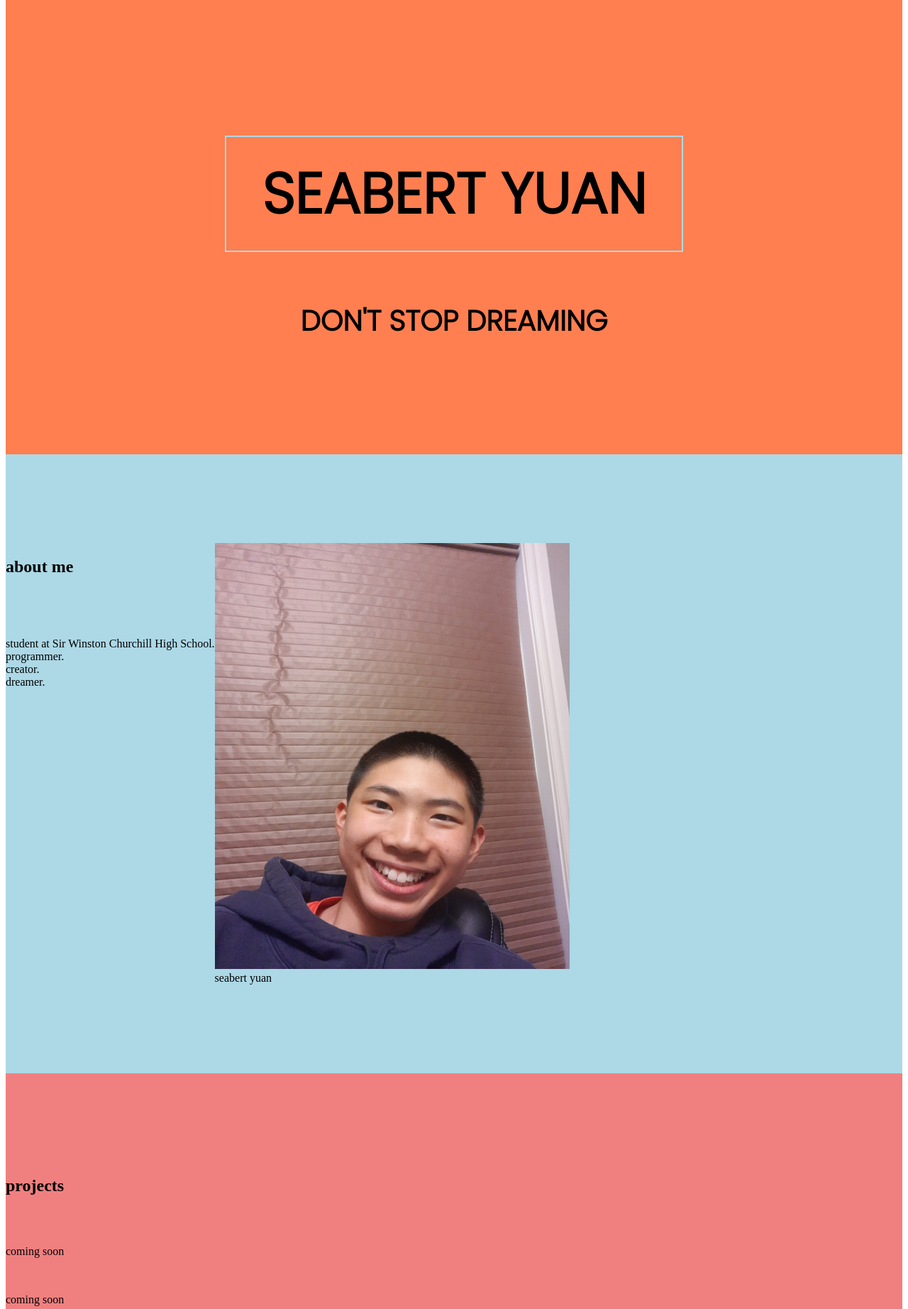
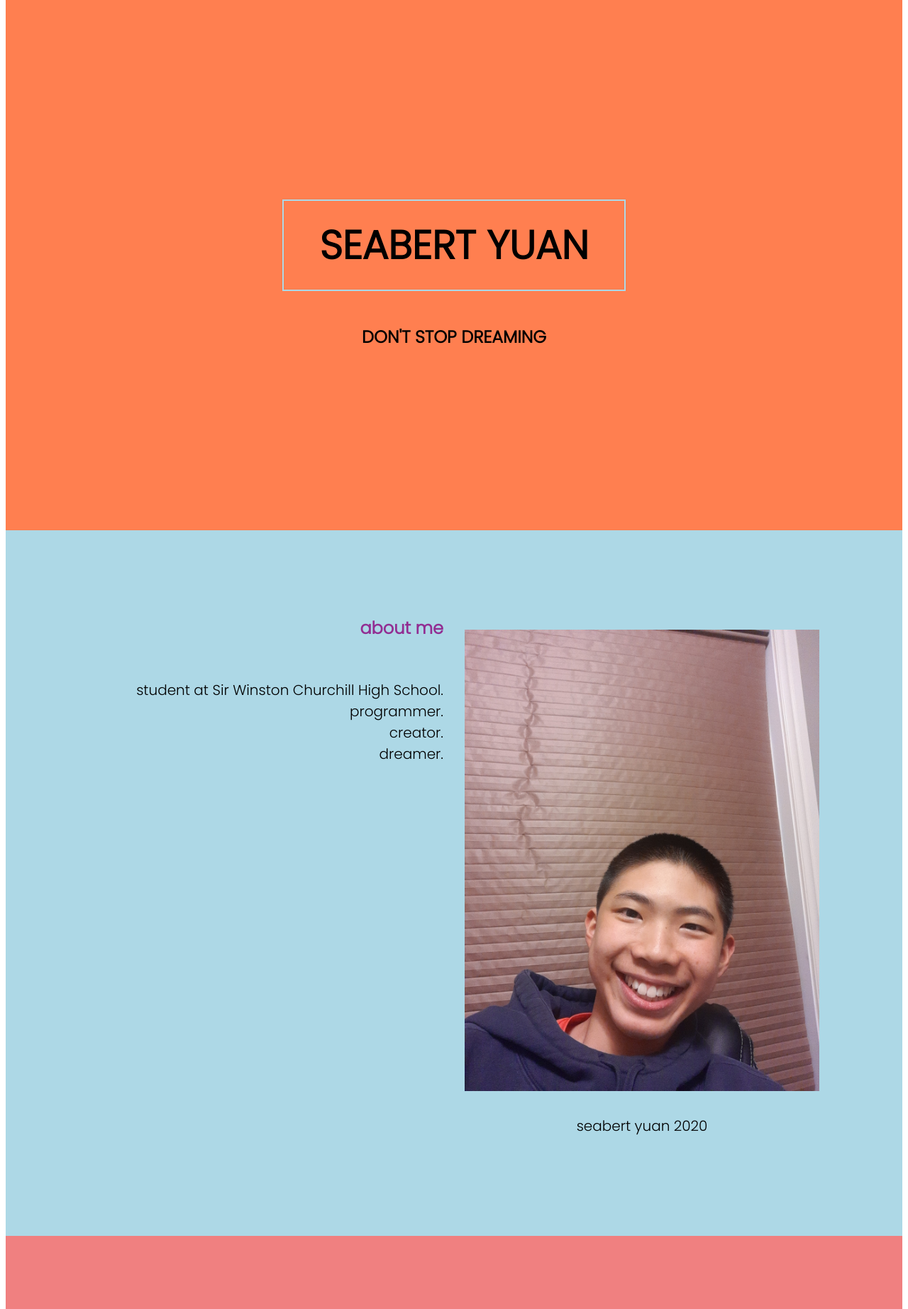
Before and after one commit to SeabertYuan/website, a PHP site: page / in a window 1280 px wide. Shown: the part 88-1932 px from the top of the page at 71% size. Run offline with PHP 8.4, Linux system fonts and the light colour scheme.

Commit message:
about me fixed

```diff
--- a/index.html
+++ b/index.html
@@ -13,7 +13,7 @@
         <link rel="stylesheet" href="styles/mainStyle.css">
     </head>
     <body>
-
+        <div class="navBarContainer">
             <nav class="navBar">
                 <div class="pageLabel">
                     <label>home</label>
@@ -26,8 +26,7 @@
                     <a href="#">contact</a>
                 </div>
             </nav>
-
-
+        </div>
     </body>
     <section id="mainSection" class="pageSections">
         <div class="container">
@@ -41,22 +40,22 @@
     </section>
 
     <section id="aboutSection" class="pageSections">
-        <div class="container">
+        <div id="aboutText" class="container">
             <body>
-                <div class="cell">
+                <div id="aboutTitle" class="cell">
                     <h2>about me</h2>
                 </div>
-                <div class="cell">
+                <div id="aboutDesc" class="cell">
                     <p>student at Sir Winston Churchill High School.<br>programmer.<br>creator.<br>dreamer.</p>
                 </div>
             </body>
         </div>
-        <div class="container">
+        <div id="aboutImage" class="container">
             <body>
                 <div class="cell">
-                    <img src="resources/seabert-temp.jpg" alt="image of Seabert Yuan" width="500" height="600">
+                    <img src="resources/seabert-temp.jpg" alt="image of Seabert Yuan" width="500" height="650">
                     <br>
-                    seabert yuan
+                    <label>seabert yuan 2020</label>
                 </div>
             </body>
         </div>
--- a/styles/mainStyle.css
+++ b/styles/mainStyle.css
@@ -12,6 +12,7 @@
     padding: 25px 0;
 }
 
+/* Navigation bar */
 .navBar{
     display: flex;
     flex-wrap: nowrap;
@@ -47,12 +48,14 @@
     font-family: 'Poppins', sans-serif;
 }
 
+/* Main Section */
 #mainSection{
     background-color: coral;
     justify-content: center;
+    padding: 20vh;
 }
 .mainTitle{
-    font-size: 10vh;
+    font-size: 7vh;
     font-family: 'Poppins', sans-serif;
     text-transform: uppercase;
     text-align: center;
@@ -60,16 +63,56 @@
     border: 2px solid lightblue;
 }
 .mainSubtitle{
-    font-size: 5vh;
+    font-size: 3vh;
     font-family: 'Poppins', sans-serif;
     text-transform: uppercase;
     text-align: center;
 }
 
+/* About Section */
 #aboutSection{
+    display: flex;
     background-color: lightblue;
+}
+#aboutTitle{
+    text-align: end;
+    padding: 0px 15px;
+    font-size: 2vh;
+    color: rgb(146, 45, 146);
+    font-family: 'Poppins', sans-serif;
+}
+#aboutDesc{
+    text-align: right;
+    padding: 15px;
+    font-size: 2.5vh;
+    font-family: 'Poppins', sans-serif;
+}
+#aboutText{
+    display: flex;
+    flex-wrap: wrap;
+    flex-direction: column;
+    flex: 50%;
+}
+#aboutImage{
+    display: flex;
+    flex: 50%;
+    justify-content: flex-start;
+}
+#aboutImage img{
+    padding: 15px;
+}
+#aboutImage label{
+    display: flex;
+    justify-content: center;
+    text-align: center;
+    padding: 15px;
+    font-size: 2.5vh;
+    font-family: 'Poppins', sans-serif;
 }
 
 #projectSection{
     background-color: lightcoral;
 }
+@media (max-width:800px){
+
+}
```
